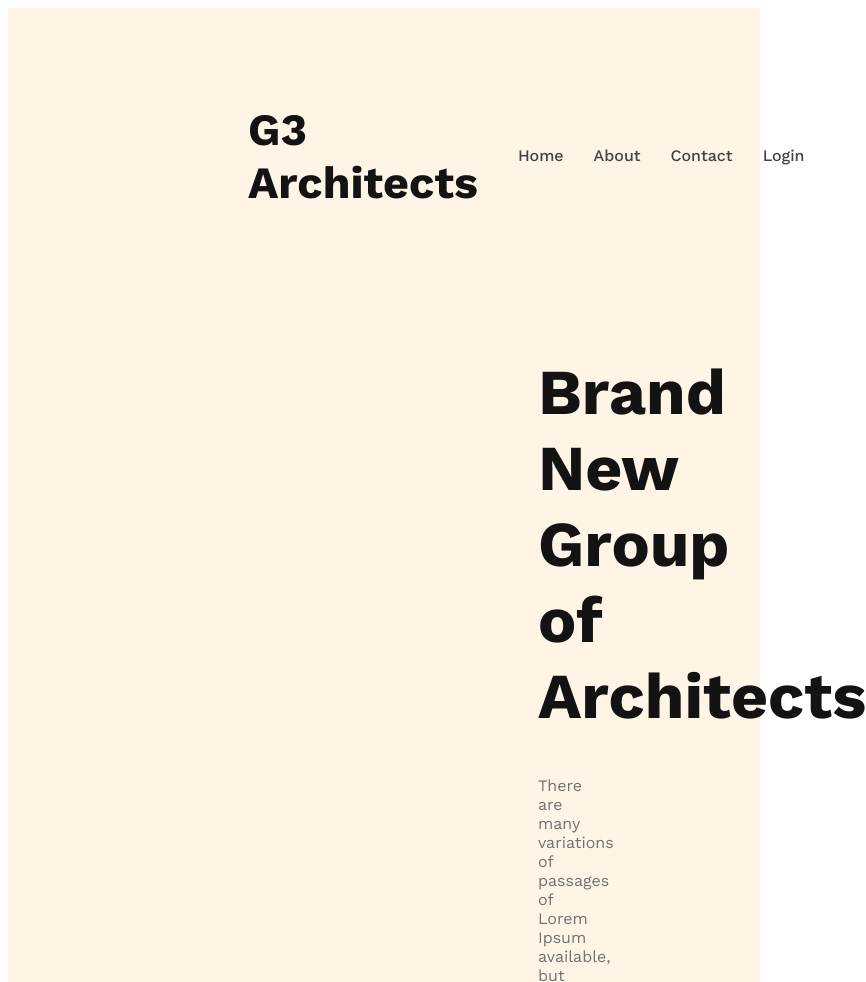
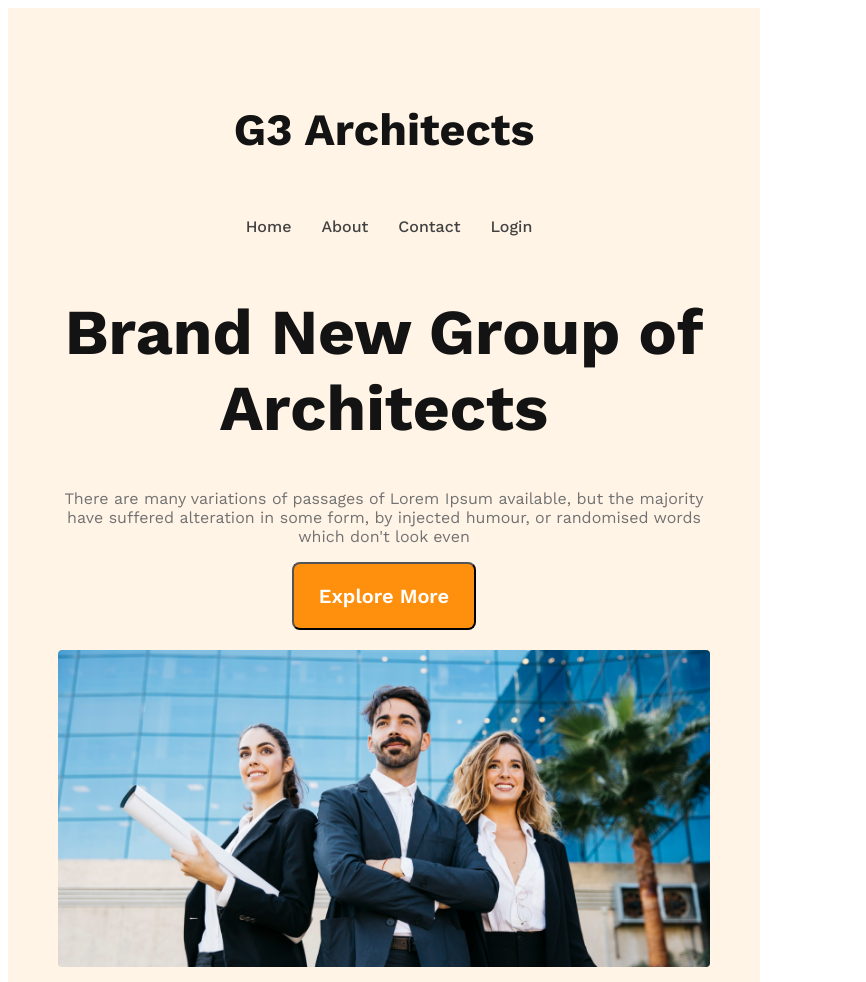
Before and after one commit to Shariyer132/g3-architects, a plain HTML site: page index.html in a window 768 px wide. Shown: the top 982 px of the page, 866 px wide, since content can reach past the window. Drawn offline with nearby package versions, Linux system fonts and the light colour scheme.

Commit message:
finished the header section responsive for small and medium devices

```diff
--- a/blog.css
+++ b/blog.css
@@ -46,13 +46,43 @@ nav li a{
 }
 .banner-content{
     text-align: center;
-    margin: 100px 290px 32px 290px ;
+    margin: 110px 220px 32px 240px;
     max-width: 800px;
 }
 /*common styles*/
 .btn-primary{
     border-radius: 8px;
 background: #FF900E;
-width: 180px;
-height: 64px;
+color: #FFF;
+font-size: 20px;
+font-weight: 600;
+padding: 20px 25px;
 }
+
+/*responsive website*/
+     @media screen and (max-width: 576px) {
+        header{
+        padding: 20px;
+        }
+        .banner-content{
+        margin:0px;
+        }
+        nav {
+            flex-direction: column;
+        }
+    }
+
+    /*medium devices*/
+    @media screen and (min-width:576px) and (max-width:960px) {
+        nav {
+            flex-direction: column;
+        }
+        .banner-content{
+            margin:0px;
+            margin-bottom: 20px;
+        }
+        header{
+            padding: 50px;
+            }
+
+    }
```
